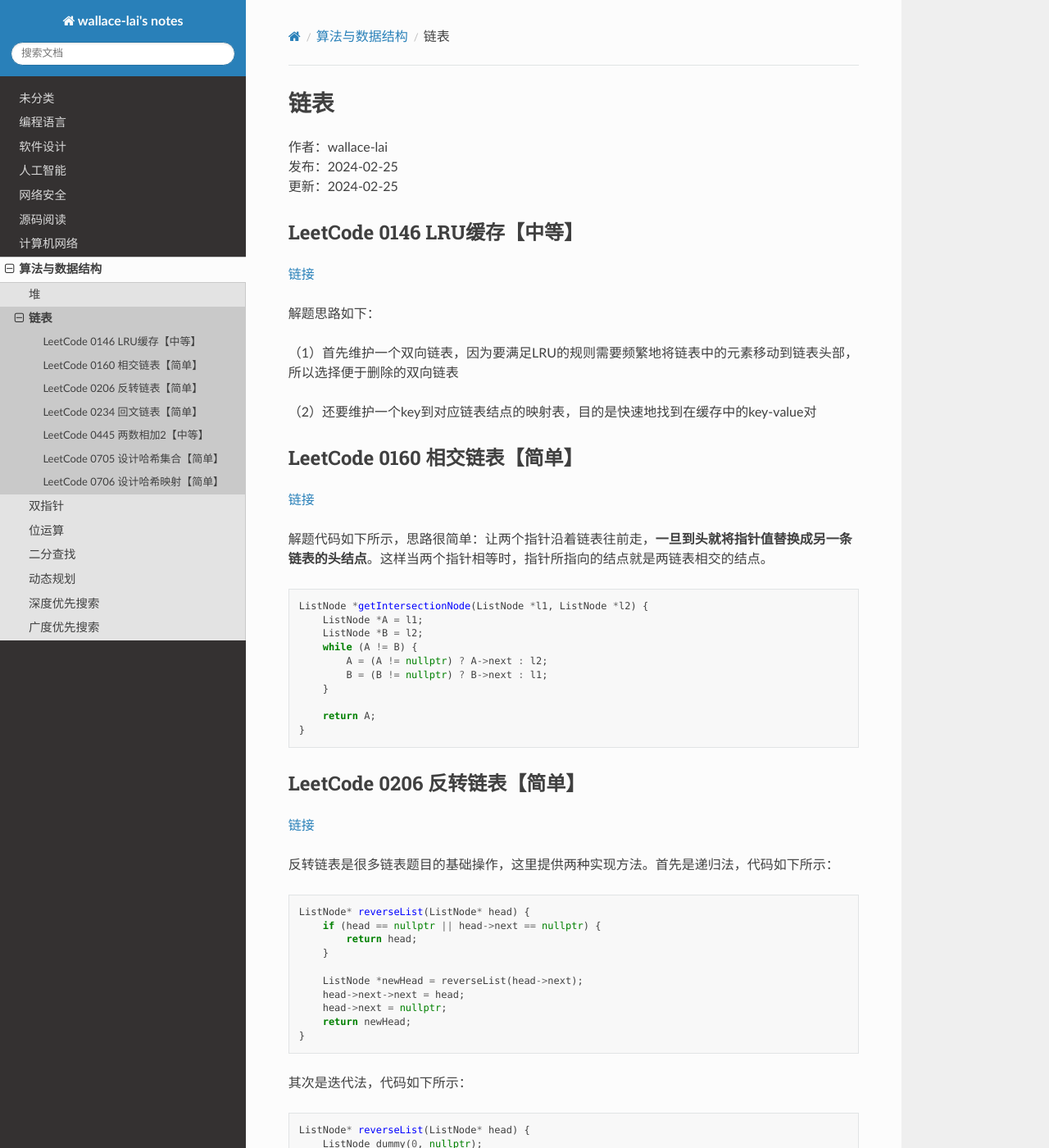
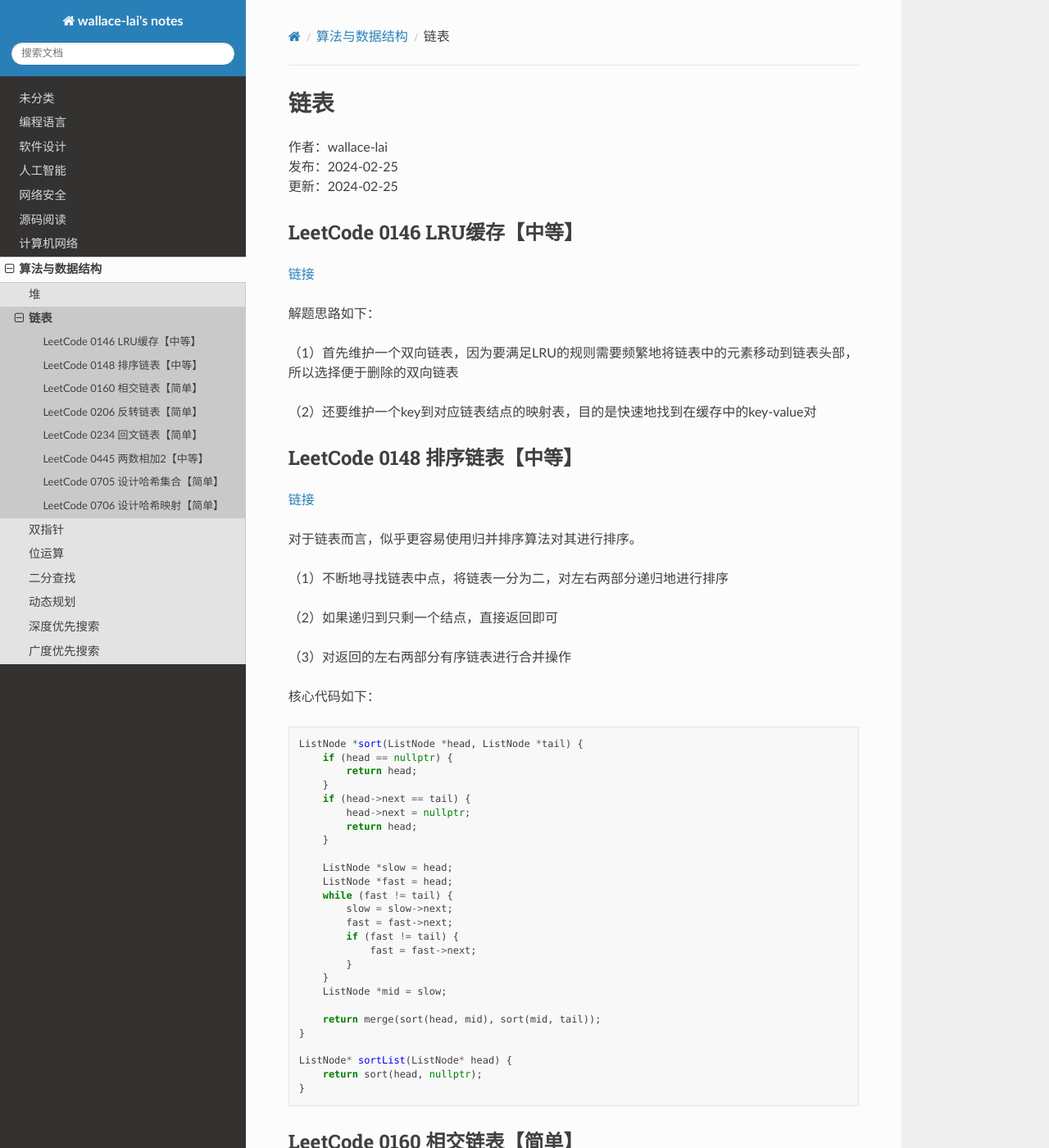
Before and after one commit to wallace-lai/learning-notes, a Sphinx documentation site: the page built from source/DataStructureAndAlgorithm/list0.md, in a window 1280 px wide and 1400 px high. Shown: the whole window at 82% size. Built offline with Sphinx 7.4.7 and the Read the Docs theme 2.0.0, drawn with Linux system fonts in a browser that asks for light colours.

Commit message:
update post

````diff
--- a/source/DataStructureAndAlgorithm/list0.md
+++ b/source/DataStructureAndAlgorithm/list0.md
@@ -13,7 +13,47 @@
 
 （2）还要维护一个key到对应链表结点的映射表，目的是快速地找到在缓存中的key-value对
 
+## LeetCode 0148 排序链表【中等】
+[链接](https://leetcode.cn/problems/sort-list/description/)
 
+对于链表而言，似乎更容易使用归并排序算法对其进行排序。
+
+（1）不断地寻找链表中点，将链表一分为二，对左右两部分递归地进行排序
+
+（2）如果递归到只剩一个结点，直接返回即可
+
+（3）对返回的左右两部分有序链表进行合并操作
+
+核心代码如下：
+
+```cpp
+ListNode *sort(ListNode *head, ListNode *tail) {
+    if (head == nullptr) {
+        return head;
+    }
+    if (head->next == tail) {
+        head->next = nullptr;
+        return head;
+    }
+
+    ListNode *slow = head;
+    ListNode *fast = head;
+    while (fast != tail) {
+        slow = slow->next;
+        fast = fast->next;
+        if (fast != tail) {
+            fast = fast->next;
+        }
+    }
+    ListNode *mid = slow;
+
+    return merge(sort(head, mid), sort(mid, tail));
+}
+
+ListNode* sortList(ListNode* head) {
+    return sort(head, nullptr);
+}
+```
 
 ## LeetCode 0160 相交链表【简单】
 [链接](https://leetcode.cn/problems/intersection-of-two-linked-lists/description/)
````
